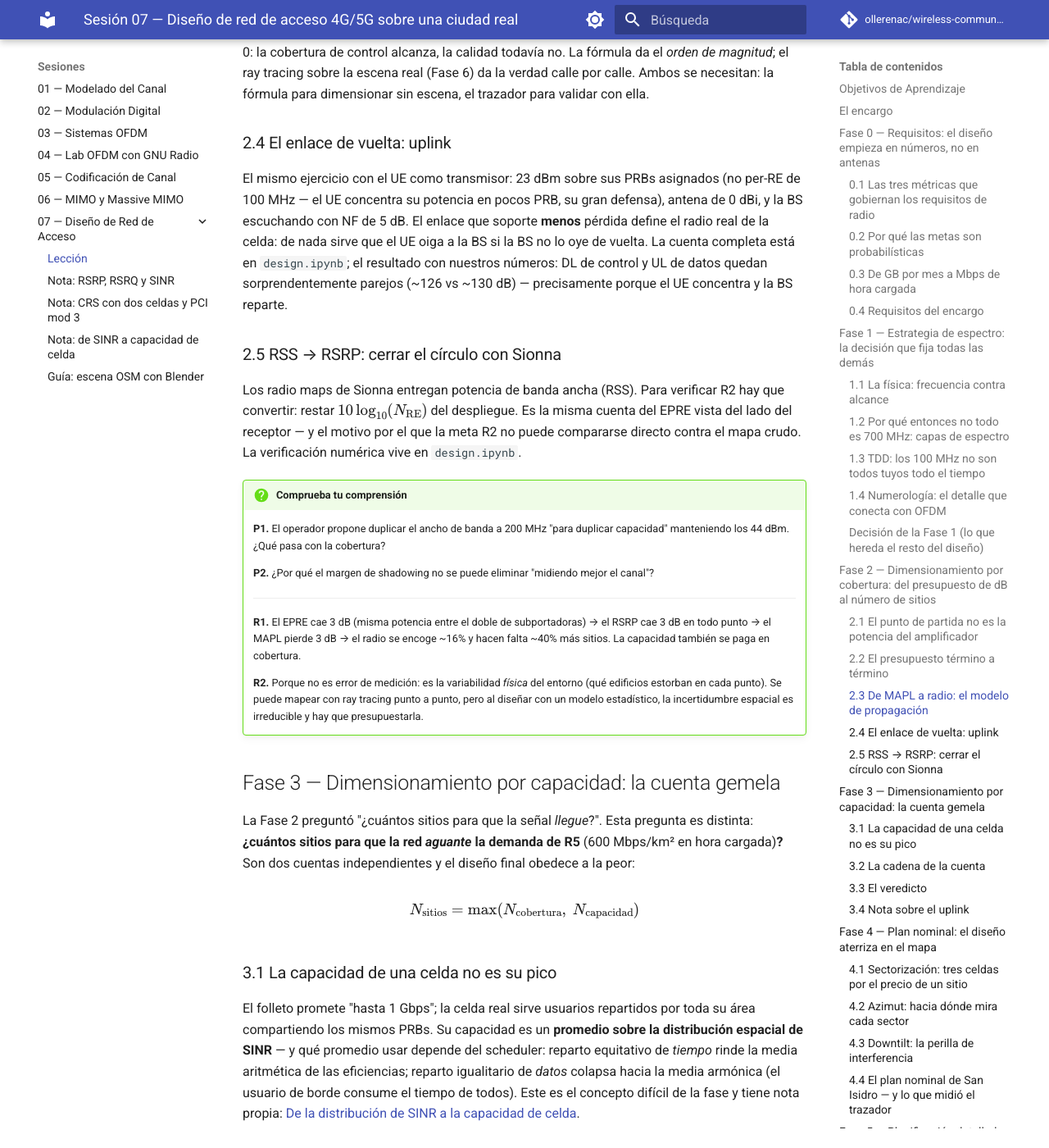
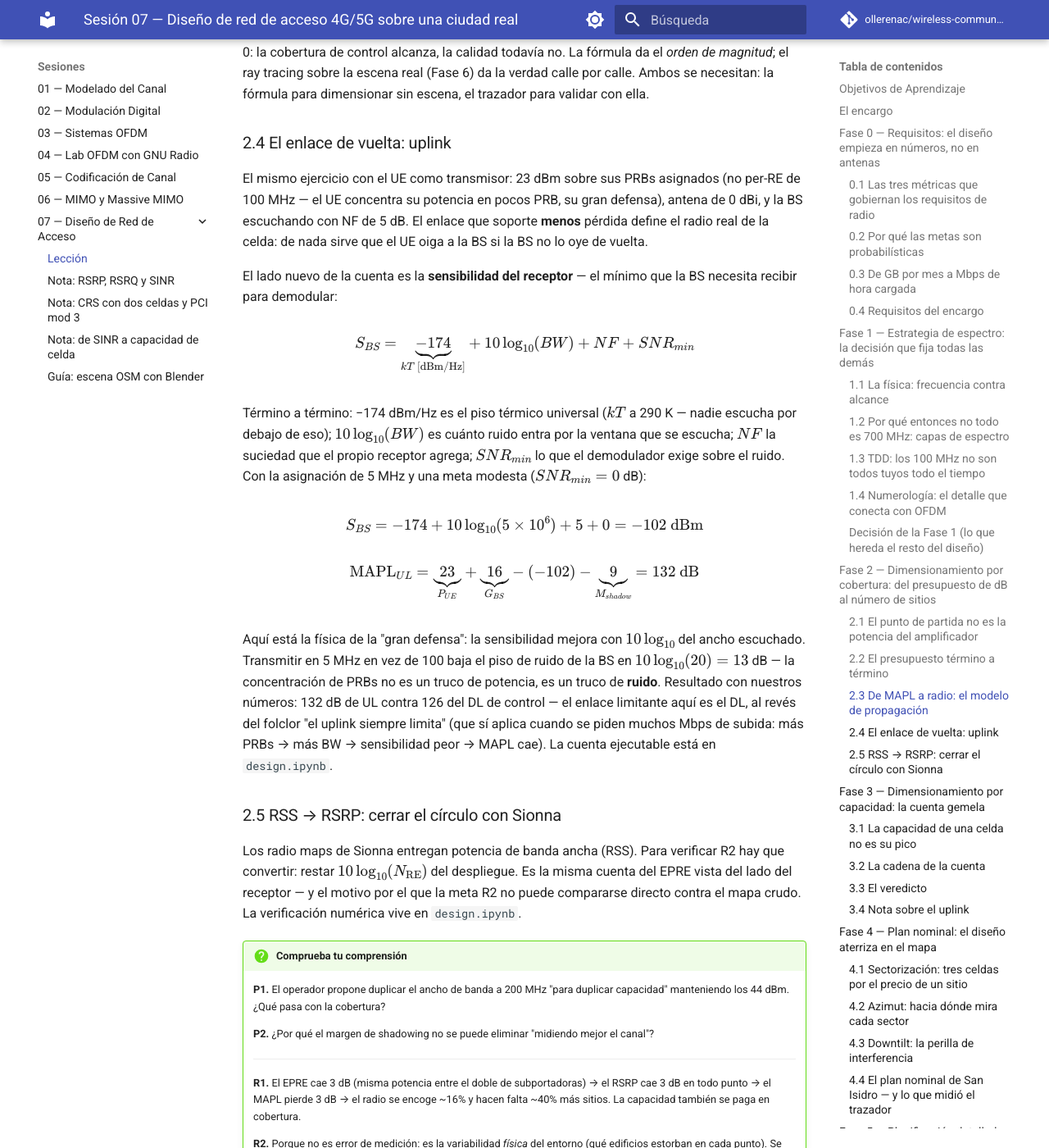
Before and after one commit to ollerenac/wireless-communication-systems, an MkDocs documentation site: the page built from docs/sessions/07-network-design/index.md, in a window 1280 px wide and 1400 px high, scrolled down 8339 px. Shown: the whole window at 82% size. Built offline with MkDocs 1.6.1 and Material for MkDocs 9.7.7, drawn with Linux system fonts in a browser that asks for light colours; comment, search, counter and statistics services are not loaded.

Commit message:
docs(07-network-design): full uplink math in §2.4 — receiver sensitivity and MAPL_UL
Formalizes S_BS = -174 + 10log10(BW) + NF + SNR_min term by term, computes
-102 dBm and MAPL_UL = 132 dB (fixing the ~130 approximation), and states
the physics of PRB concentration as a noise trick (13 dB lower floor at
5 MHz vs 100), plus when the 'uplink always limits' folklore does apply.

Co-Authored-By: Claude Fable 5 <noreply@anthropic.com>

```diff
--- a/docs/sessions/07-network-design/index.md
+++ b/docs/sessions/07-network-design/index.md
@@ -456,10 +456,32 @@ El mismo ejercicio con el UE como transmisor: 23 dBm sobre sus PRBs
 asignados (no per-RE de 100 MHz — el UE concentra su potencia en pocos PRB,
 su gran defensa), antena de 0 dBi, y la BS escuchando con NF de 5 dB. El
 enlace que soporte **menos** pérdida define el radio real de la celda: de
-nada sirve que el UE oiga a la BS si la BS no lo oye de vuelta. La cuenta
-completa está en `design.ipynb`; el resultado con nuestros números: DL de
-control y UL de datos quedan sorprendentemente parejos (~126 vs ~130 dB) —
-precisamente porque el UE concentra y la BS reparte.
+nada sirve que el UE oiga a la BS si la BS no lo oye de vuelta.
+
+El lado nuevo de la cuenta es la **sensibilidad del receptor** — el mínimo
+que la BS necesita recibir para demodular:
+
+$$S_{BS} = \underbrace{-174}_{kT\ [\text{dBm/Hz}]} + 10\log_{10}(BW) + NF + SNR_{min}$$
+
+Término a término: −174 dBm/Hz es el piso térmico universal ($kT$ a 290 K
+— nadie escucha por debajo de eso); $10\log_{10}(BW)$ es cuánto ruido
+entra por la ventana que se escucha; $NF$ la suciedad que el propio
+receptor agrega; $SNR_{min}$ lo que el demodulador exige sobre el ruido.
+Con la asignación de 5 MHz y una meta modesta ($SNR_{min} = 0$ dB):
+
+$$S_{BS} = -174 + 10\log_{10}(5\times10^6) + 5 + 0 = -102 \text{ dBm}$$
+
+$$\text{MAPL}_{UL} = \underbrace{23}_{P_{UE}} + \underbrace{16}_{G_{BS}} - (-102) - \underbrace{9}_{M_{shadow}} = 132 \text{ dB}$$
+
+Aquí está la física de la "gran defensa": la sensibilidad mejora con
+$10\log_{10}$ del ancho escuchado. Transmitir en 5 MHz en vez de 100 baja
+el piso de ruido de la BS en $10\log_{10}(20) = 13$ dB — la concentración
+de PRBs no es un truco de potencia, es un truco de **ruido**. Resultado
+con nuestros números: 132 dB de UL contra 126 del DL de control — el
+enlace limitante aquí es el DL, al revés del folclor "el uplink siempre
+limita" (que sí aplica cuando se piden muchos Mbps de subida: más PRBs →
+más BW → sensibilidad peor → MAPL cae). La cuenta ejecutable está en
+`design.ipynb`.
 
 ### 2.5 RSS → RSRP: cerrar el círculo con Sionna
 
```
